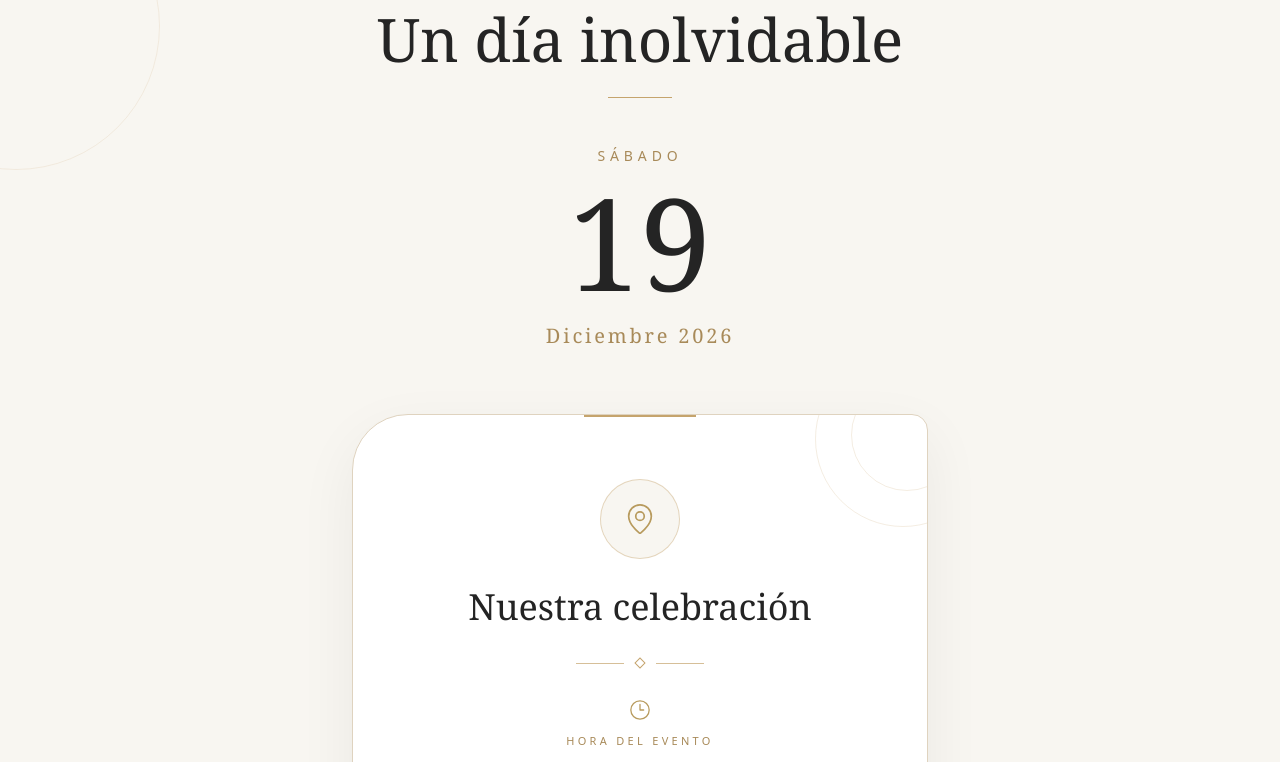
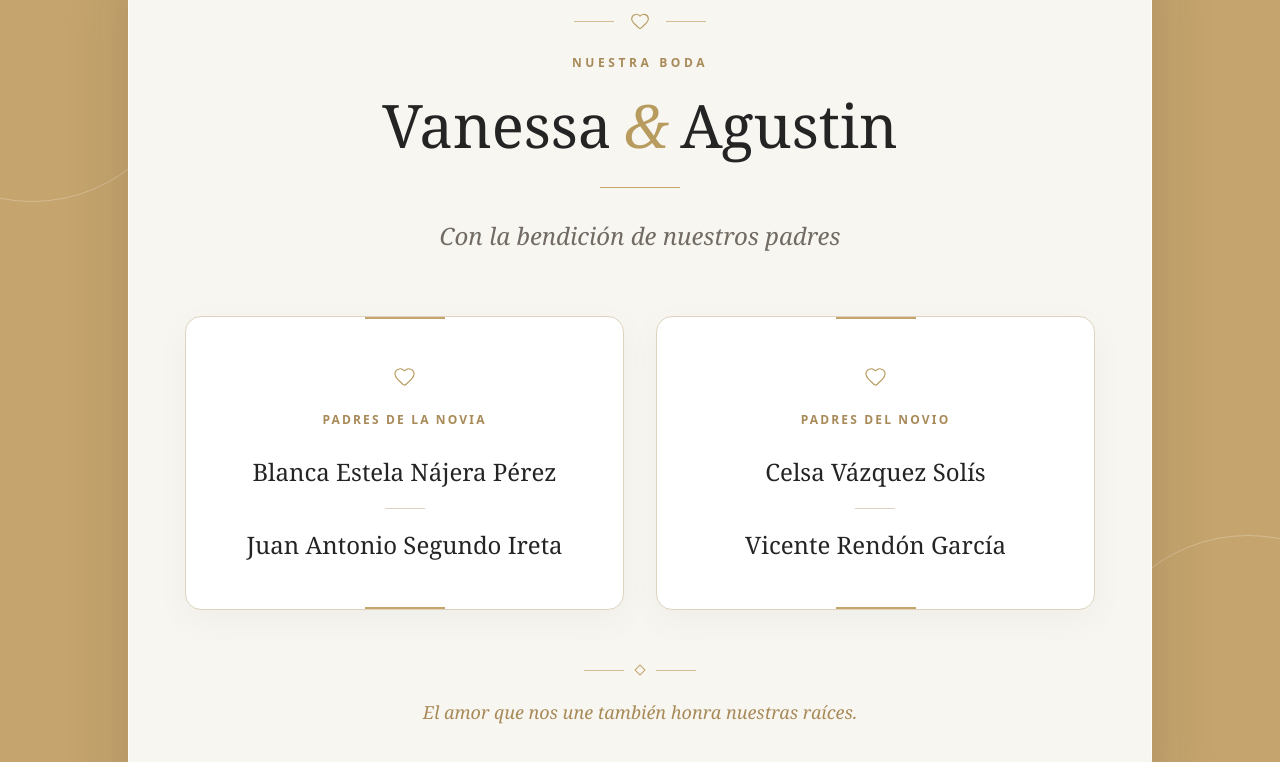
Before and after one commit to patrickespinoza/Vanessa-Agustin, a React (Vite) app in the folder Nuestra-Boda/: page / in a window 1280 px wide. Shown: the part 998-1760 px from the top of the page. Built offline with nearby package versions, Linux system fonts and the light colour scheme; a web font is replaced by a local one.

Commit message:
cambio 2

```diff
--- a/Nuestra-Boda/src/PaginaPrincipal.jsx
+++ b/Nuestra-Boda/src/PaginaPrincipal.jsx
@@ -4,11 +4,14 @@ import Vestimenta from "./componentes-encabezado/vestimenta";
 import Intinerario2 from "./componentes-encabezado/itinerario2";
 import ConfirmacionAsistencia from "./componentes-encabezado/confirmacion";
 import ImagenFinal from "./componentes-encabezado/Final";
+import Novios from "./componentes-encabezado/novios";
 
 export default function PaginaPrincipal() {
 
   return (
     <div>
+
+      <Novios/>
 
       <Celebracion/>
 
--- a/Nuestra-Boda/src/componentes-encabezado/novios.jsx
+++ b/Nuestra-Boda/src/componentes-encabezado/novios.jsx
@@ -1,217 +1,511 @@
+
 import React from "react";
 import { motion } from "framer-motion";
+import { Heart } from "lucide-react";
+
+// ==========================================
+// INFORMACIÓN EDITABLE - WEDLY
+// ==========================================
+
+const informacion = {
+  novia: "Vanessa",
+  novio: "Agustin",
+
+  padresNovia: [
+    "Blanca Estela Nájera Pérez",
+    "Juan Antonio Segundo Ireta",
+  ],
+
+  padresNovio: [
+    "Celsa Vázquez Solís",
+    "Vicente Rendón García",
+  ],
+};
+
+// ==========================================
+// ANIMACIONES
+// ==========================================
+
+const fadeUp = {
+  hidden: {
+    opacity: 0,
+    y: 35,
+  },
+  show: {
+    opacity: 1,
+    y: 0,
+    transition: {
+      duration: 0.9,
+      ease: [0.22, 1, 0.36, 1],
+    },
+  },
+};
+
+const cardFade = {
+  hidden: {
+    opacity: 0,
+    y: 30,
+  },
+  show: (index) => ({
+    opacity: 1,
+    y: 0,
+    transition: {
+      duration: 0.8,
+      delay: index * 0.2,
+      ease: [0.22, 1, 0.36, 1],
+    },
+  }),
+};
+
+// ==========================================
+// TARJETA DE PADRES
+// ==========================================
+
+const TarjetaPadres = ({
+  titulo,
+  nombres,
+  index,
+}) => {
+  return (
+    <motion.div
+      custom={index}
+      variants={cardFade}
+      initial="hidden"
+      whileInView="show"
+      viewport={{
+        once: true,
+        amount: 0.2,
+      }}
+      whileHover={{
+        y: -5,
+        transition: {
+          duration: 0.3,
+        },
+      }}
+      className="
+        relative
+        flex
+        h-full
+        flex-col
+        items-center
+        justify-center
+        overflow-hidden
+        rounded-2xl
+        border
+        border-[#DFD3BF]
+        bg-white
+        px-5
+        py-10
+        text-center
+        shadow-[0_10px_35px_rgba(36,36,36,0.04)]
+        sm:px-7
+        sm:py-12
+      "
+    >
+      {/* DETALLE SUPERIOR */}
+
+      <div
+        className="
+          absolute
+          left-1/2
+          top-0
+          h-[2px]
+          w-20
+          -translate-x-1/2
+          bg-[#C5A46D]
+        "
+      />
+
+      {/* ICONO */}
+
+      <Heart
+        size={23}
+        strokeWidth={1.2}
+        className="mb-6 text-[#B89B5E]"
+      />
+
+      {/* TÍTULO */}
+
+      <h3
+        className="
+          mb-7
+          text-[11px]
+          font-semibold
+          uppercase
+          tracking-[0.18em]
+          text-[#A88A59]
+          sm:text-xs
+        "
+      >
+        {titulo}
+      </h3>
+
+      {/* NOMBRES */}
+
+      <div className="flex flex-col items-center gap-5">
+        {nombres.map((nombre, i) => (
+          <React.Fragment key={i}>
+            {i > 0 && (
+              <div
+                className="
+                  h-px
+                  w-10
+                  bg-[#DFD3BF]
+                "
+              />
+            )}
+
+            <p
+              className="
+                max-w-xs
+                font-serif
+                text-xl
+                font-normal
+                leading-relaxed
+                text-[#242424]
+                sm:text-2xl
+              "
+            >
+              {nombre}
+            </p>
+          </React.Fragment>
+        ))}
+      </div>
+
+      {/* DETALLE INFERIOR */}
+
+      <div
+        className="
+          absolute
+          bottom-0
+          left-1/2
+          h-[2px]
+          w-20
+          -translate-x-1/2
+          bg-[#C5A46D]
+        "
+      />
+    </motion.div>
+  );
+};
+
+// ==========================================
+// COMPONENTE PRINCIPAL
+// ==========================================
 
 const Novios = () => {
+  return (
+    <section
+      id="nuestros-padres"
+      className="
+        relative
+        flex
+        w-full
+        items-center
+        justify-center
+        overflow-hidden
+        bg-[#C5A46D]
+        px-5
+        py-20
+        sm:px-8
+        sm:py-28
+        md:py-32
+      "
+    >
+      {/* ==================================
+          DECORACIONES DE FONDO
+      ================================== */}
 
-  return (
-    <div className="w-full bg-[#F7F4ED] py-20 px-6 flex items-center justify-center overflow-hidden">
+      <div
+        className="
+          pointer-events-none
+          absolute
+          -left-32
+          top-20
+          h-80
+          w-80
+          rounded-full
+          border
+          border-white/25
+        "
+      />
+
+      <div
+        className="
+          pointer-events-none
+          absolute
+          -right-32
+          bottom-20
+          h-80
+          w-80
+          rounded-full
+          border
+          border-white/25
+        "
+      />
+
+      {/* ==================================
+          TARJETA PRINCIPAL
+      ================================== */}
 
       <motion.div
-        initial={{ opacity: 0, y: 60 }}
-        whileInView={{ opacity: 1, y: 0 }}
-        transition={{ duration: 1.2 }}
-        viewport={{ once: true }}
+        initial={{
+          opacity: 0,
+          y: 50,
+        }}
+        whileInView={{
+          opacity: 1,
+          y: 0,
+        }}
+        transition={{
+          duration: 1,
+          ease: [0.22, 1, 0.36, 1],
+        }}
+        viewport={{ once: true, amount: 0.1 }}
         className="
-          max-w-4xl w-full
-          bg-white
-          rounded-tl-[4rem]
-          rounded-br-[4rem]
-          rounded-tr-[1rem]
-          rounded-bl-[1rem]
-          shadow-[0_15px_50px_rgba(0,0,0,0.12)]
-          px-8 py-16 sm:px-16
+          relative
+          z-10
+          mx-auto
+          w-full
+          max-w-5xl
+          overflow-hidden
+          rounded-tl-[3rem]
+          rounded-br-[3rem]
+          rounded-tr-2xl
+          rounded-bl-2xl
+          border
+          border-white/70
+          bg-[#F8F6F1]
+          px-5
+          py-14
           text-center
-          relative
-          overflow-hidden
+          shadow-[0_20px_65px_rgba(36,36,36,0.14)]
+          sm:px-10
+          sm:py-20
+          md:px-14
         "
       >
+        {/* LÍNEA DORADA SUPERIOR */}
 
-        {/* Glow elegante */}
-        <div className="absolute inset-0 bg-gradient-to-br from-[#E7D7B1]/20 via-transparent to-[#B89B5E]/10 pointer-events-none"></div>
+        <div
+          className="
+            absolute
+            left-1/2
+            top-0
+            h-[3px]
+            w-28
+            -translate-x-1/2
+            bg-[#C5A46D]
+          "
+        />
 
-        {/* Texto superior */}
-        <motion.p
-          initial={{ opacity: 0, letterSpacing: "0.4em" }}
-          whileInView={{ opacity: 1, letterSpacing: "0.2em" }}
-          transition={{ duration: 1 }}
+        {/* ==================================
+            ENCABEZADO
+        ================================== */}
+
+        <motion.div
+          variants={fadeUp}
+          initial="hidden"
+          whileInView="show"
           viewport={{ once: true }}
+        >
+          {/* DETALLE DECORATIVO */}
+
+          <div
             className="
-            uppercase
-            text-[#B89B5E]
-            tracking-[0.2em]
-            text-xs sm:text-sm
-            font-semibold
+              mb-6
+              flex
+              items-center
+              justify-center
+              gap-4
             "
           >
-          Nuestra Boda
-        </motion.p>
+            <div className="h-px w-10 bg-[#C5A46D]/70" />
 
-        {/* Nombres */}
-        <motion.h1
-          initial={{ opacity: 0, y: 40 }}
-          whileInView={{ opacity: 1, y: 0 }}
-          transition={{ duration: 1, delay: 0.2 }}
-          viewport={{ once: true }}
+            <Heart
+              size={20}
+              strokeWidth={1.3}
+              className="text-[#B89B5E]"
+            />
+
+            <div className="h-px w-10 bg-[#C5A46D]/70" />
+          </div>
+
+          {/* SUBTÍTULO */}
+
+          <p
             className="
-            mt-10
-            text-4xl sm:text-5xl md:text-6xl
-            font-playfair
-            text-black
-            leading-tight
+              text-[11px]
+              font-semibold
+              uppercase
+              tracking-[0.3em]
+              text-[#A88A59]
+              sm:text-xs
             "
           >
-          Karla Martinez Sanchez
-        </motion.h1>
+            Nuestra boda
+          </p>
 
-        <motion.p
-          initial={{ opacity: 0 }}
-          whileInView={{ opacity: 1 }}
-          transition={{ duration: 1, delay: 0.5 }}
-          viewport={{ once: true }}
+          {/* NOMBRES DE LOS NOVIOS */}
+
+          <h2
             className="
-            my-6
-            text-4xl sm:text-5xl
+              mt-6
+              font-serif
+              text-4xl
+              font-normal
+              leading-tight
+              text-[#242424]
+              sm:text-5xl
+              md:text-6xl
+            "
+          >
+            {informacion.novia}
+
+            <span
+              className="
+                mx-3
+                font-serif
+                italic
                 text-[#B89B5E]
-            font-[DancingScript]
               "
             >
               &
-        </motion.p>
+            </span>
 
-        <motion.h1
-          initial={{ opacity: 0, y: 40 }}
-          whileInView={{ opacity: 1, y: 0 }}
-          transition={{ duration: 1, delay: 0.4 }}
-          viewport={{ once: true }}
+            {informacion.novio}
+          </h2>
+
+          {/* SEPARADOR */}
+
+          <div
             className="
-            text-4xl sm:text-5xl md:text-6xl
-            font-playfair
-            text-black
-            leading-tight
+              mx-auto
+              mt-8
+              h-px
+              w-20
+              bg-[#C5A46D]
             "
-        >
-          Mark Hernandez Salazar
-        </motion.h1>
-
-        {/* Línea */}
-        <motion.div
-          initial={{ width: 0 }}
-          whileInView={{ width: "7rem" }}
-          transition={{ duration: 1, delay: 0.6 }}
-          viewport={{ once: true }}
-          className="h-[2px] bg-[#B89B5E] mx-auto mt-10"
           />
 
-        {/* Texto bendición */}
-        <motion.p
-          initial={{ opacity: 0, y: 30 }}
-          whileInView={{ opacity: 1, y: 0 }}
-          transition={{ duration: 1, delay: 0.8 }}
-          viewport={{ once: true }}
+          {/* TEXTO DE BENDICIÓN */}
+
+          <p
             className="
-            mt-10
-            text-xl sm:text-2xl
-            text-black/70
-            font-[DancingScript]
+              mx-auto
+              mt-8
+              max-w-lg
+              font-serif
+              text-xl
+              italic
               leading-relaxed
+              text-[#716B63]
+              sm:text-2xl
             "
           >
             Con la bendición de nuestros padres
-        </motion.p>
+          </p>
+        </motion.div>
 
-        {/* Padres */}
-        <div className="grid grid-cols-1 md:grid-cols-2 gap-12 mt-14">
+        {/* ==================================
+            TARJETAS DE LOS PADRES
+        ================================== */}
 
-          {/* Padres novio */}
-          <motion.div
-            initial={{ opacity: 0, x: -40 }}
-            whileInView={{ opacity: 1, x: 0 }}
-            transition={{ duration: 1, delay: 1 }}
-            viewport={{ once: true }}
+        <div
           className="
-              bg-[#F7F4ED]
-              rounded-3xl
-              p-8
-              shadow-md
+            mt-14
+            grid
+            grid-cols-1
+            gap-6
+            md:mt-16
+            md:grid-cols-2
+            md:gap-8
           "
         >
+          {/* PADRES DE LA NOVIA */}
 
-            <h2 className="
-              text-[#B89B5E]
-              uppercase
-              tracking-[0.2em]
-              text-sm
+          <TarjetaPadres
+            titulo="Padres de la Novia"
+            nombres={informacion.padresNovia}
+            index={0}
+          />
+
+          {/* PADRES DEL NOVIO */}
+
+          <TarjetaPadres
+            titulo="Padres del Novio"
+            nombres={informacion.padresNovio}
+            index={1}
+          />
+        </div>
+
+        {/* ==================================
+            MENSAJE FINAL
+        ================================== */}
+
+        <motion.div
+          variants={fadeUp}
+          initial="hidden"
+          whileInView="show"
+          viewport={{ once: true }}
+          className="mt-14"
+        >
+          <div
+            className="
               mb-6
-            ">
-              Padres del Novio
-            </h2>
+              flex
+              items-center
+              justify-center
+              gap-3
+            "
+          >
+            <div className="h-px w-10 bg-[#C5A46D]/70" />
 
-            <p className="
-              text-2xl
-              font-playfair
-              text-black
-            ">
-              Gael Hernandez
+            <div
+              className="
+                h-2
+                w-2
+                rotate-45
+                border
+                border-[#C5A46D]
+              "
+            />
+
+            <div className="h-px w-10 bg-[#C5A46D]/70" />
+          </div>
+
+          <p
+            className="
+              mx-auto
+              max-w-md
+              font-serif
+              text-base
+              italic
+              leading-relaxed
+              text-[#A88A59]
+              sm:text-lg
+            "
+          >
+            El amor que nos une también honra
+            nuestras raíces.
           </p>
-
-            <p className="
-              mt-3
-              text-2xl
-              font-playfair
-              text-black
-            ">
-              Marta Salazar
-            </p>
-
         </motion.div>
 
-          {/* Padres novia */}
-          <motion.div
-            initial={{ opacity: 0, x: 40 }}
-            whileInView={{ opacity: 1, x: 0 }}
-            transition={{ duration: 1, delay: 1.2 }}
-            viewport={{ once: true }}
+        {/* LÍNEA DORADA INFERIOR */}
+
+        <div
           className="
-              bg-[#F7F4ED]
-              rounded-3xl
-              p-8
-              shadow-md
+            absolute
+            bottom-0
+            left-1/2
+            h-[3px]
+            w-28
+            -translate-x-1/2
+            bg-[#C5A46D]
           "
-          >
-
-            <h2 className="
-              text-[#B89B5E]
-              uppercase
-              tracking-[0.2em]
-              text-sm
-              mb-6
-            ">
-              Padres de la Novia
-            </h2>
-
-            <p className="
-              text-2xl
-              font-playfair
-              text-black
-            ">
-              Jose Martinez
-            </p>
-
-            <p className="
-              mt-3
-              text-2xl
-              font-playfair
-              text-black
-            ">
-              Karla Sanchez
-            </p>
-
+        />
       </motion.div>
-
-        </div>
-
-      </motion.div>
-    </div>
+    </section>
   );
 };
 
--- a/Nuestra-Boda/src/componentes-encabezado/ubicacion.jsx
+++ b/Nuestra-Boda/src/componentes-encabezado/ubicacion.jsx
@@ -20,7 +20,7 @@ const fechaCelebracion = {
 
 const evento = {
   titulo: "Nuestra celebración",
-  hora: "5:00 PM",
+  hora: "5:30 PM",
   lugar: "Salón de Eventos Temazcaltitla",
   direccion:
     "Temascaltitla 128, 56240 La Purificación Tepetitla, Méx.",
```
Lines whose indentation alone changed are shown as unchanged.
